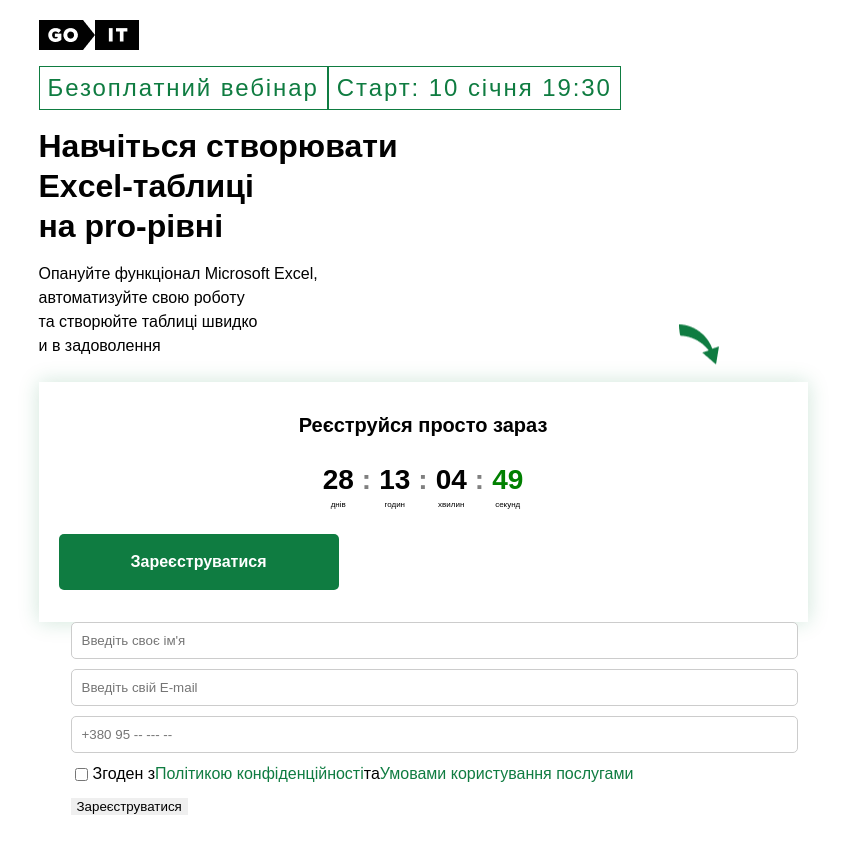
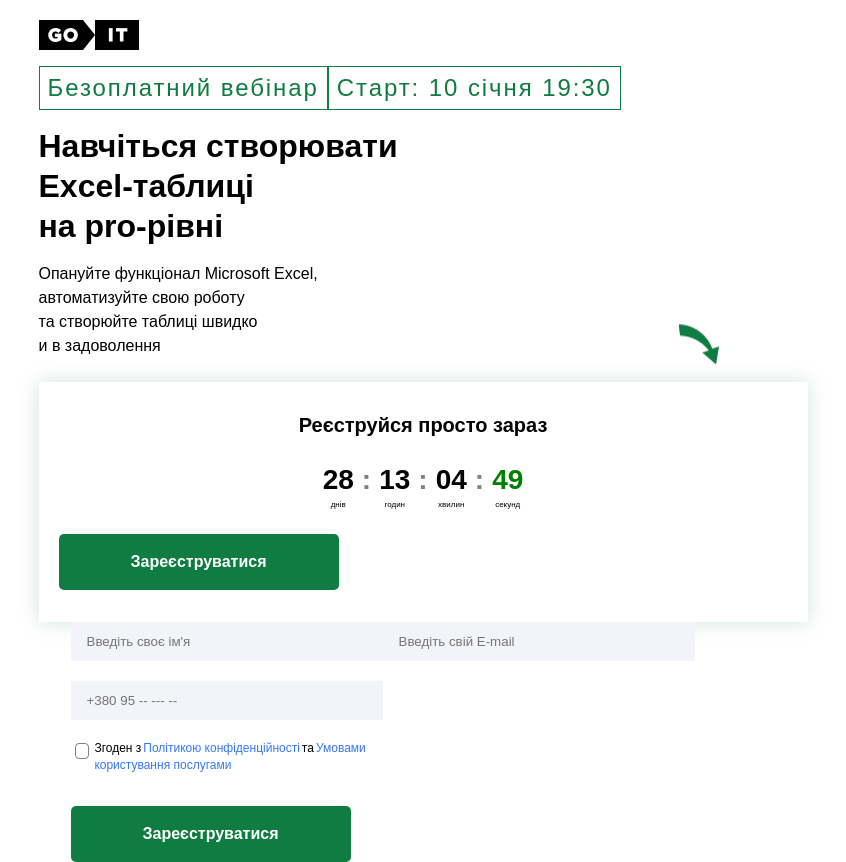
Before and after one commit to alex-miami-petrov/my_excel, a React (Vite) app in the folder vite-project/: page / in a window 1280 px wide. Both pictures are taken after a click on the button "Зареєструватися". Shown: the whole page, without its empty margins (217-1063 px from the left). Before the commit the page ends 818 px from the top, so only its background shows below. Built offline with nearby package versions, Linux system fonts and the light colour scheme.

Commit message:
fix_form

```diff
--- a/vite-project/src/components/form/regForm.jsx
+++ b/vite-project/src/components/form/regForm.jsx
@@ -72,14 +72,22 @@
 
             <label className={s.agreementLabel}>
               <Field type="checkbox" name="agreement" className={s.checkbox} />
-              Згоден з{" "}
-              <a href="#" className={s.link}>
-                Політикою конфіденційності
-              </a>{" "}
-              та{" "}
-              <a href="#" className={s.link}>
-                Умовами користування послугами
-              </a>
+              <div className={s.checkWrap}>
+                <p>
+                  Згоден з
+                  <span className={s.span}>
+                    <a href="#" className={s.link}>
+                      Політикою конфіденційності
+                    </a>
+                  </span>
+                  та
+                  <span className={s.span}>
+                    <a href="#" className={s.link}>
+                      Умовами користування послугами
+                    </a>
+                  </span>
+                </p>
+              </div>
             </label>
             <ErrorMessage
               name="agreement"
--- a/vite-project/src/components/form/regForm.module.css
+++ b/vite-project/src/components/form/regForm.module.css
@@ -1,9 +1,10 @@
 .input {
-  width: 100%;
-  padding: 10px;
-  margin-bottom: 10px;
-  border: 1px solid #ccc;
-  border-radius: 5px;
+  padding: 12px 16px;
+  width: 280px;
+
+  background-color: #f2f4fa;
+  border: none;
+  margin-bottom: 20px;
 }
 
 .error {
@@ -13,17 +14,49 @@
 
 .agreementLabel {
   display: flex;
-  align-items: center;
-  margin-bottom: 10px;
+  align-items: flex-start;
+  margin-bottom: 32px;
+  font-weight: 400;
+  font-size: 12px;
+  max-width: 320px;
 }
 
 .checkbox {
+  position: relative;
+  width: 20px;
+  height: 16px;
+  border: 1px solid grey;
+  border-radius: 4px;
+  appearance: none;
+  cursor: pointer;
   margin-right: 5px;
 }
 
+.checkbox::before {
+  content: "";
+  position: absolute;
+  top: -5px;
+  left: 0;
+  width: 100%;
+  height: 100%;
+
+  border-radius: 4px;
+}
+
+.checkbox:checked::before {
+  border: green;
+}
+
+.checkbox:checked::before {
+  content: "✓";
+  font-size: 16px;
+  color: #0f7c41;
+}
+
 .link {
-  color: #0f7c41;
   text-decoration: none;
+  color: #3577f7;
+  margin-right: 2px;
 }
 
 .loading {
@@ -31,3 +64,27 @@
   margin-bottom: 10px;
   color: #0f7c41;
 }
+
+.regBut {
+  background-color: #0f7c41;
+  color: white;
+  font-size: 16px;
+  border: none;
+  border-radius: 5px;
+  font-weight: 700;
+  line-height: 1.5;
+  cursor: pointer;
+  width: 280px;
+  height: 56px;
+  margin: 0 auto;
+  transition: background-color 0.5s ease;
+}
+
+.regBut:hover,
+.regBut:hover {
+  background-color: darkcyan;
+}
+
+.span {
+  margin-left: 2px;
+}
--- a/vite-project/src/components/hero/hero.module.css
+++ b/vite-project/src/components/hero/hero.module.css
@@ -58,6 +58,7 @@
   transition: background-color 0.5s ease;
 }
 
+.regBut:hover,
 .regBut:hover {
   background-color: darkcyan;
 }
--- a/vite-project/src/components/modal/modal.module.css
+++ b/vite-project/src/components/modal/modal.module.css
@@ -3,6 +3,8 @@
   justify-content: space-between;
   align-items: center;
   margin-bottom: 60px;
+  padding-left: 20px;
+  padding-right: 20px;
 }
 
 .modalOverlay {
@@ -20,8 +22,8 @@
 
 .modalContent {
   background-color: white;
-  padding: 20px;
-  border-radius: 8px;
+  padding-top: 30px;
+
   max-width: 360px;
   height: 60%;
 }
@@ -32,3 +34,10 @@
   font-size: 20px;
   cursor: pointer;
 }
+
+.countTitle {
+  font-weight: 700;
+  font-size: 20px;
+  margin-bottom: 24px;
+  text-align: center;
+}
```
Also changed, not shown: vite-project/src/img/flag.png (added).
